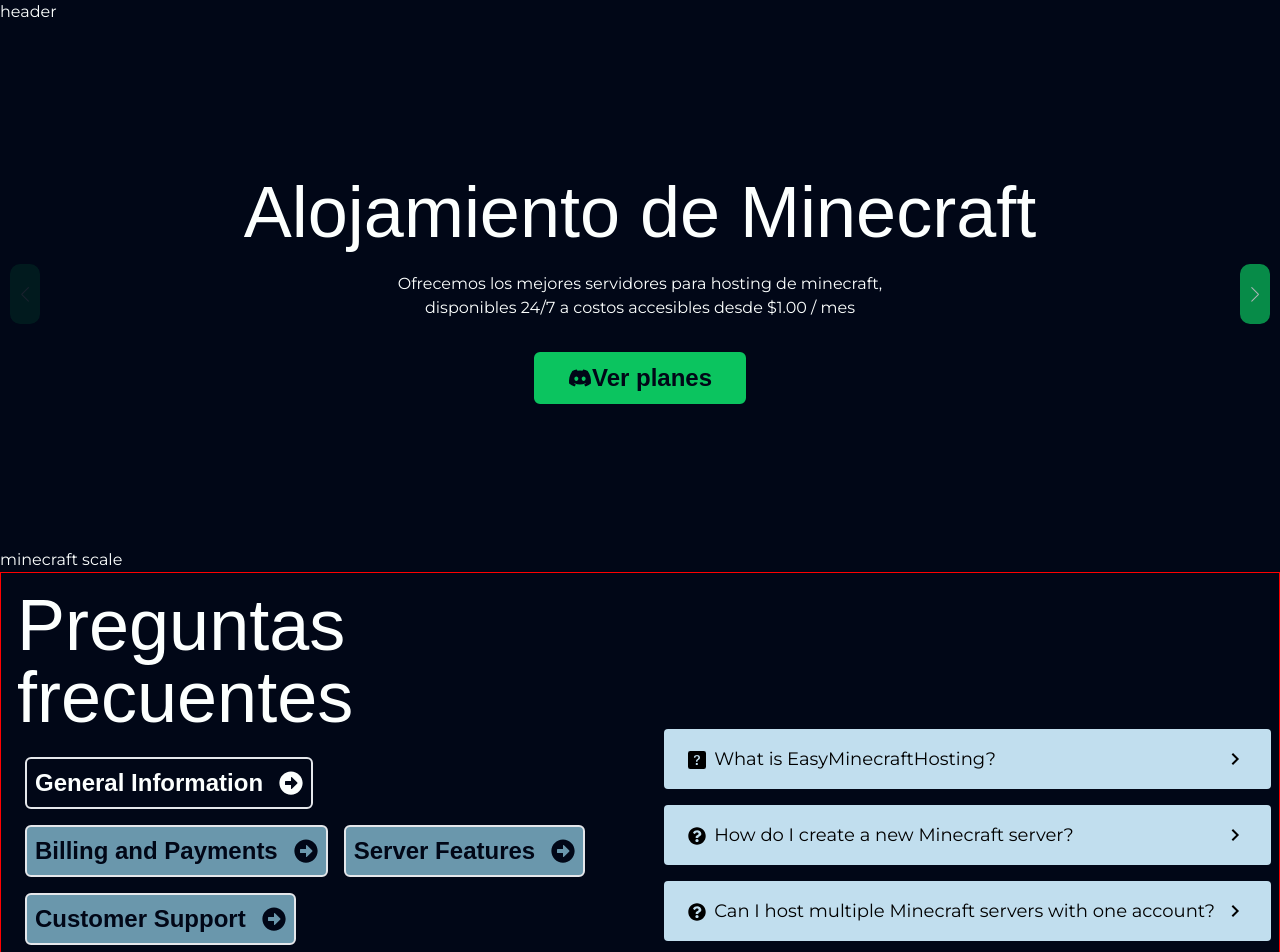
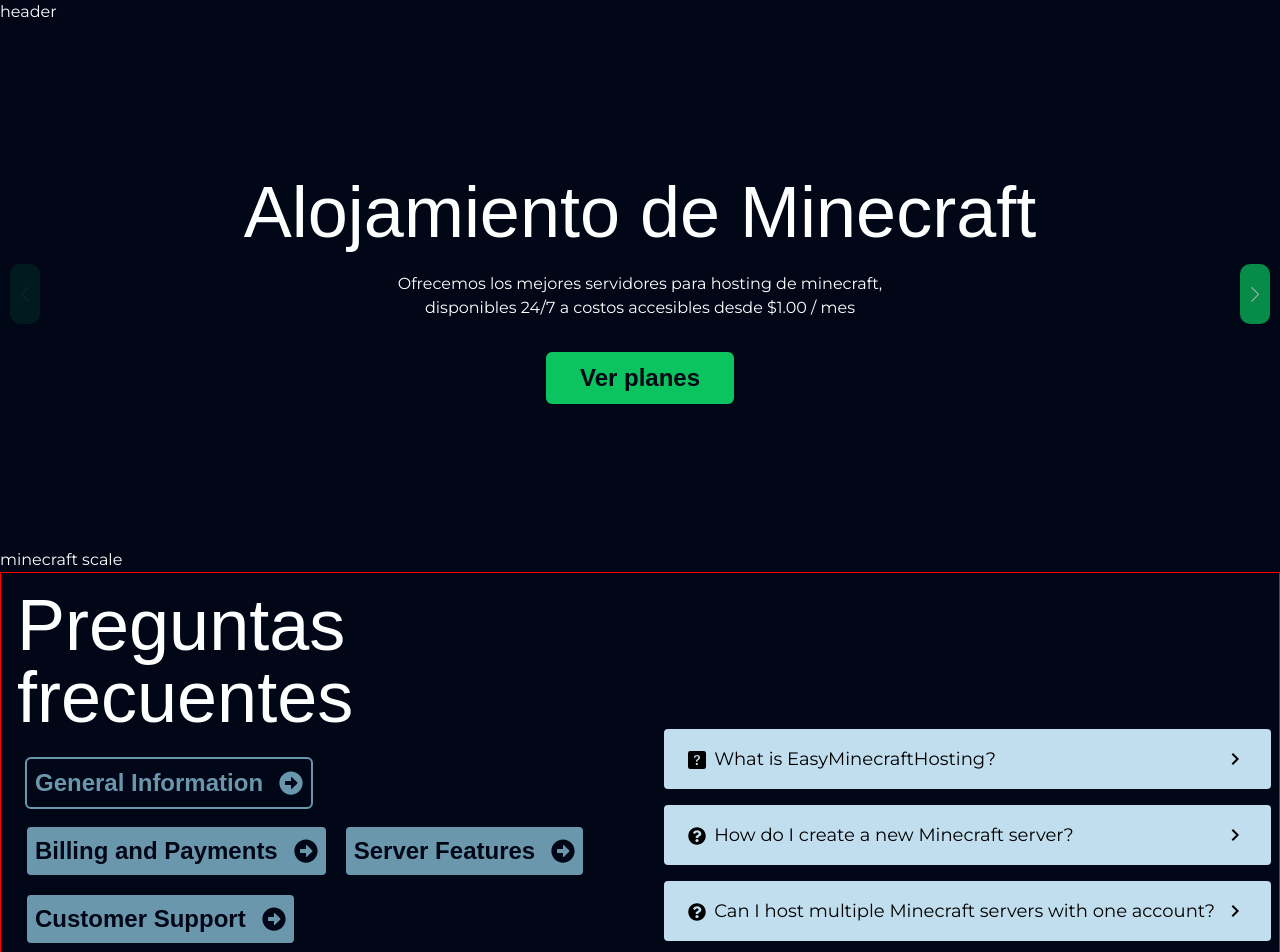
Before and after one commit to darideveloper/blixerhost, a Next.js app: page / in a window 1280 px wide. Shown: the top 952 px of the page. Built offline with nearby package versions, Linux system fonts and the light colour scheme; a web font is replaced by a local one.

Commit message:
icon and style change in faq

```diff
--- a/components/layout/Faqs.jsx
+++ b/components/layout/Faqs.jsx
@@ -9,6 +9,9 @@
 import { useState } from "react";
 import { GoDotFill } from "react-icons/go";
 import DetailsCard from "../ui/DetailsCard";
+import { BiSolidConversation } from "react-icons/bi";
+import { FaDiscord } from "react-icons/fa";
+
 export default function Faqs() {
   const faqsData = {
     "General Information": [
@@ -171,6 +174,7 @@
                 <ButtonLink
                   href="https://discord.blixerhost.es/"
                   className="w-32"
+                  icon={<BiSolidConversation/>}
                 >
                   Discord
                 </ButtonLink>
--- a/components/ui/ButtonAction.jsx
+++ b/components/ui/ButtonAction.jsx
@@ -27,9 +27,9 @@
       className={`
         button
         border-2
-        border-blue-grey
-        ${active ? "bg-transparent" : "bg-blue-medium hover:bg-transparent"}
-        ${active ? "text-" : "text-blue-dark hover:text-green-dark"}
+        border-blue-dark
+        ${active ? "bg-transparent border-blue-medium text-blue-medium" : "bg-blue-medium hover:bg-transparent"}
+        ${active ? "font-bold" : "text-blue-dark hover:text-blue-medium hover:border-blue-medium"}
         font-weight-bold
         text-2xl
         font-bold
--- a/components/ui/ButtonLink.jsx
+++ b/components/ui/ButtonLink.jsx
@@ -4,7 +4,6 @@
 // Components
 import { FaArrowAltCircleRight } from "react-icons/fa";
 import Link from "next/link";
-import { FaDiscord } from "react-icons/fa";
 
 /**
  * Link with button style
@@ -20,6 +19,7 @@
   active = false,
   href,
   className = "",
+  icon
 }) {
   return (
     <Link
@@ -45,7 +45,7 @@
       `}
       href={href}
     >
-      <span><FaDiscord/></span>
+      <span>{icon}</span>
       {children}
     </Link>
   );
```
